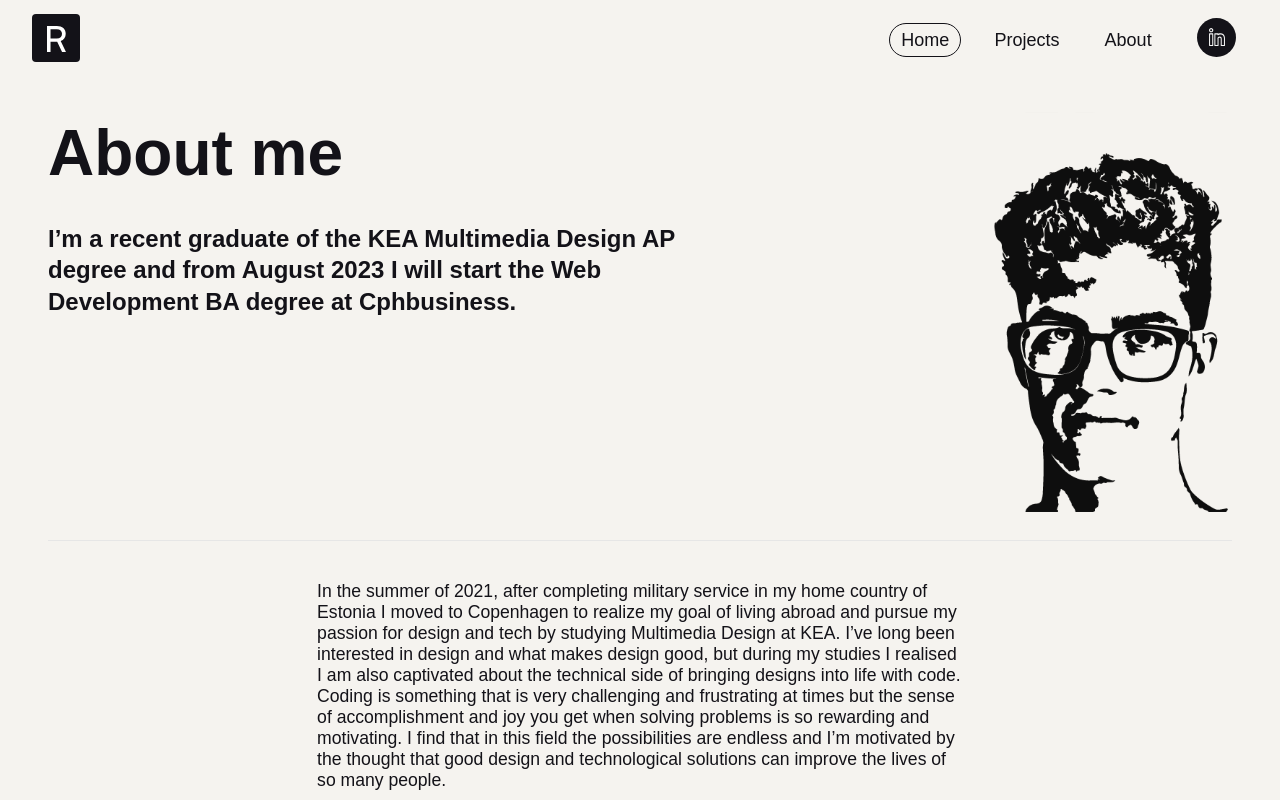
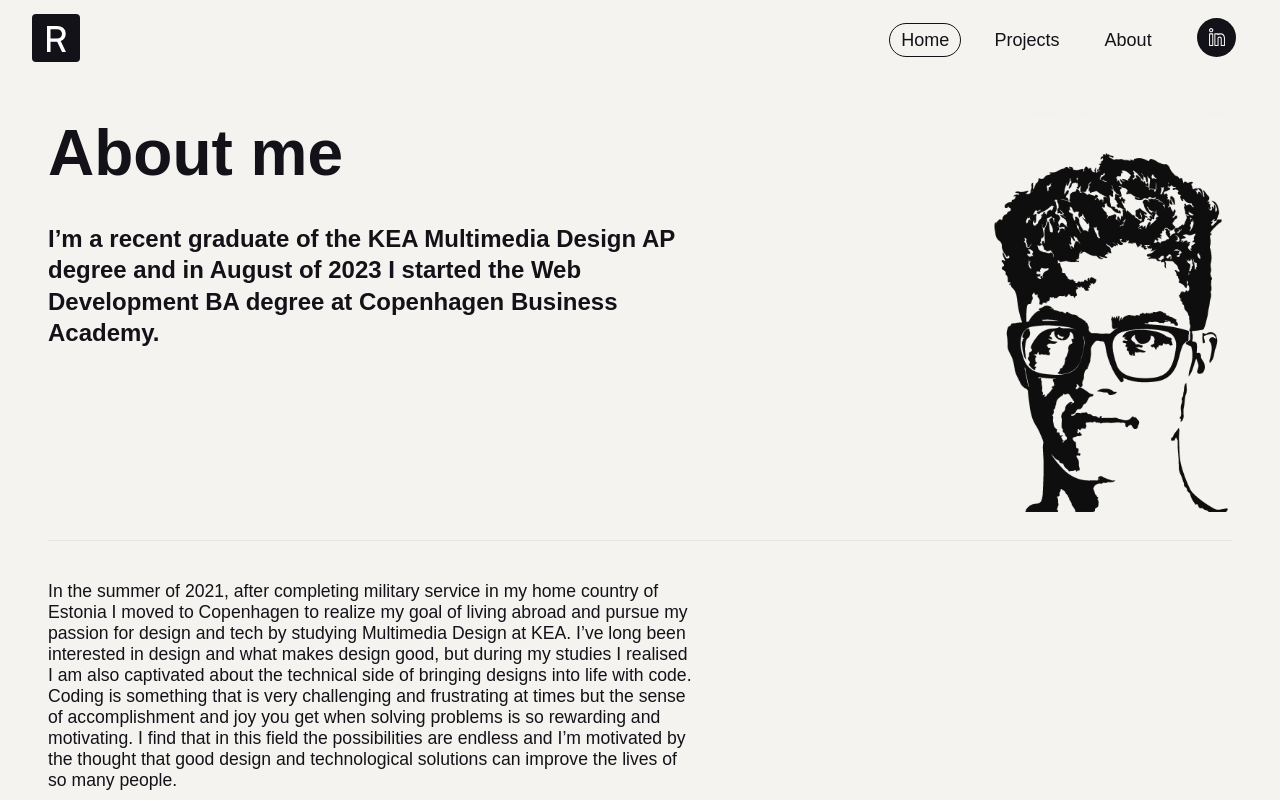
Before and after one commit to ReiSikk/portfolio, a React (Vite) app: page /about in a window 1280 px wide. Shown: the top 800 px of the page. Built offline with nearby package versions, Linux system fonts and the light colour scheme; a web font is replaced by a local one.

Commit message:
copyrighting and design consistency

```diff
--- a/src/Pages/AboutPage.jsx
+++ b/src/Pages/AboutPage.jsx
@@ -8,7 +8,7 @@ function AboutPage() {
       <div className="header-wrapper">
         <div className="about-left">
           <h1>About me</h1>
-          <h2 className="h4-style">I’m a recent graduate of the KEA Multimedia Design AP degree and from August 2023 I will start the Web Development BA degree at Cphbusiness.</h2>
+          <h2 className="h4-style">I’m a recent graduate of the KEA Multimedia Design AP degree and in August of 2023 I started the Web Development BA degree at Copenhagen Business Academy.</h2>
         </div>
         <div className="about-img">
           <img src={reiphoto} alt="black and white illustration of Rei" />
--- a/src/sass/pages/_about-page.scss
+++ b/src/sass/pages/_about-page.scss
@@ -17,7 +17,7 @@
     padding: 2.5rem 0rem;
     p{
         max-width: 66ch;
-        margin-left: auto;
+        margin-left: 0;
         margin-right: auto;
     }
 }
--- a/src/sass/pages/_project-page.scss
+++ b/src/sass/pages/_project-page.scss
@@ -40,6 +40,9 @@ label {
 }
 .project-desc {
     padding: 0rem 0rem 1rem 0rem;
+}
+.project-title {
+    padding: 0rem 0rem 0.5rem 0rem;
 }
 .article-left, .article-right, .article-info {
     max-width: 49%;
```
